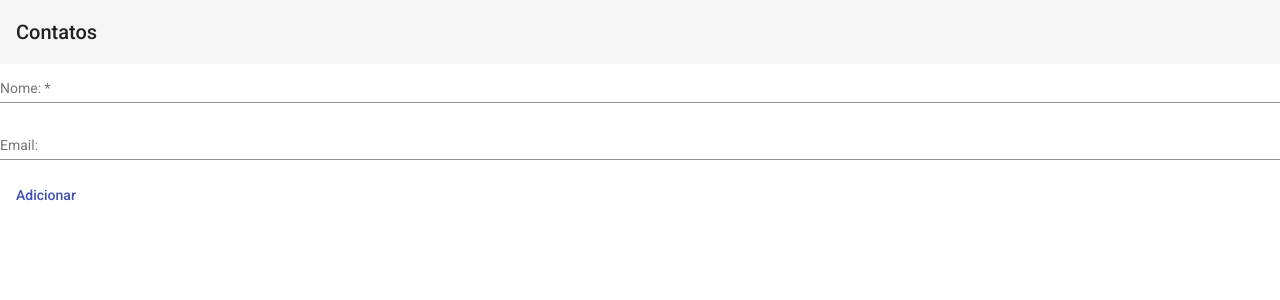
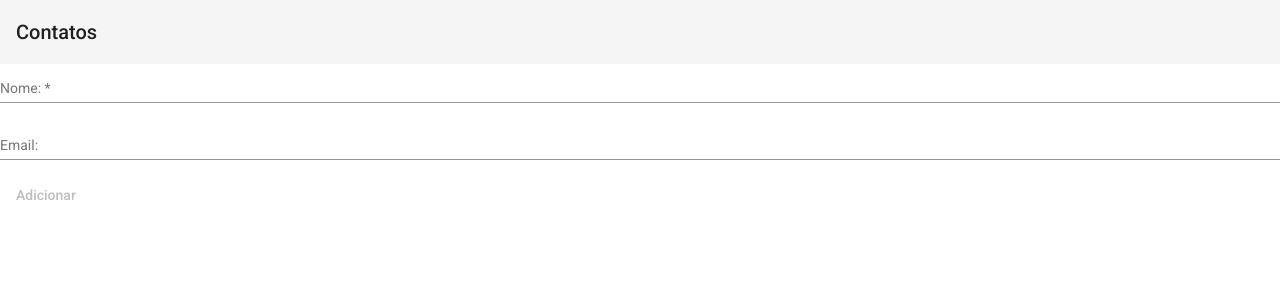
Before and after one commit to MichaelAlcantara/Agenda, an Angular app in the folder agenda-app/: page / in a window 1280 px wide. Shown: the top 300 px of the page. Built offline with nearby package versions, Linux system fonts and the light colour scheme.

Commit message:
Validação no formulario

```diff
--- a/agenda-app/src/app/contato/contato.component.html
+++ b/agenda-app/src/app/contato/contato.component.html
@@ -10,5 +10,5 @@
         <input formControlName="email" matInput placeholder="Digite o email do contato">
     </mat-form-field>
 
-    <button mat-button color="primary">Adicionar</button>
+    <button [disabled]="!formulario.valid" mat-button color="primary">Adicionar</button>
 </form>
--- a/agenda-app/src/app/contato/contato.component.ts
+++ b/agenda-app/src/app/contato/contato.component.ts
@@ -26,7 +26,7 @@ export class ContatoComponent implements OnInit {
   }
 
   submit(){
-    console.log(this.formulario.value)
+
     //this.service.save(c).subscribe( reposta => {
     //  console.log();
     //})
```
